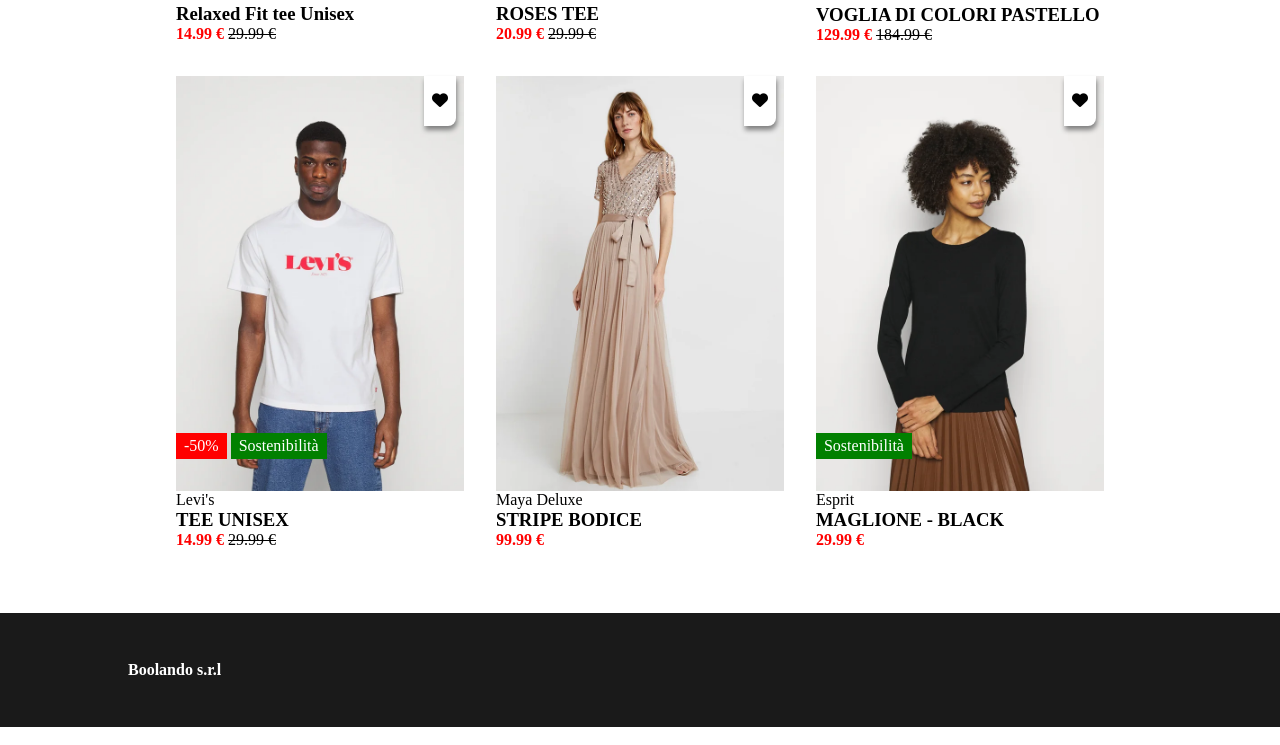
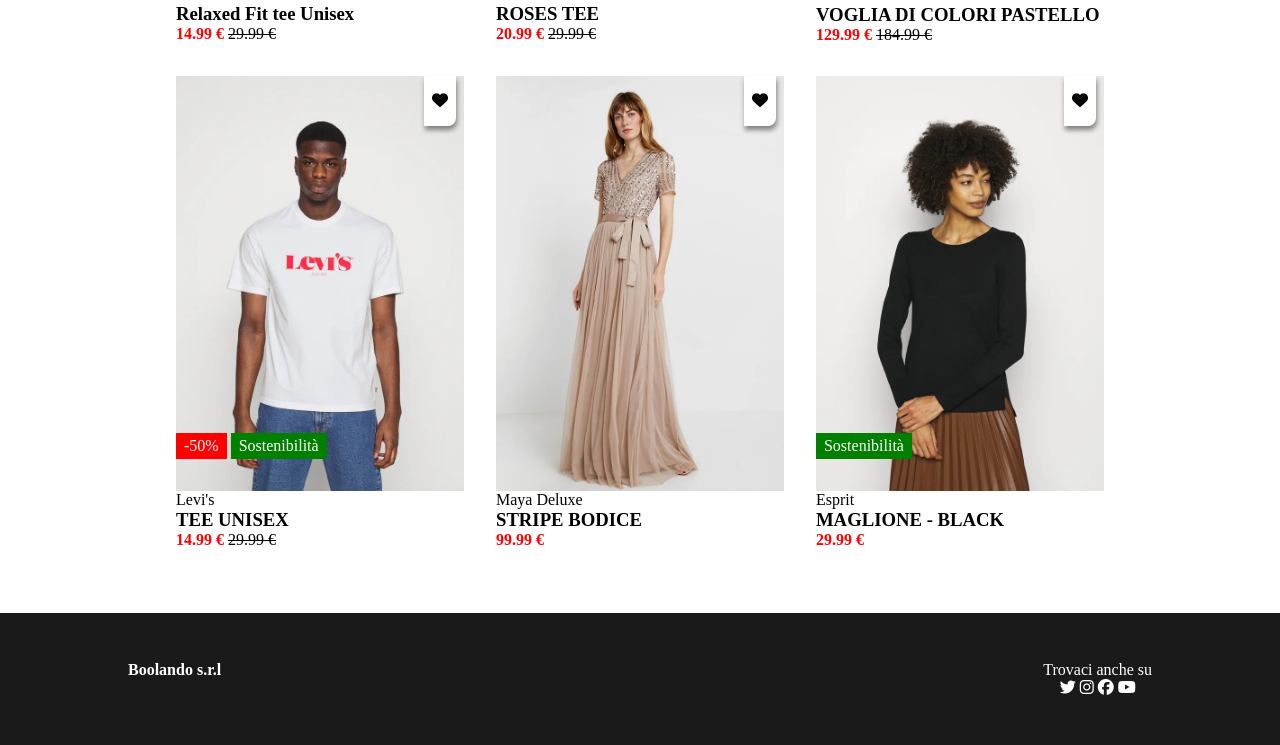
Before and after one commit to Lorenzoo28/html-css-boolando, a plain HTML site: page index.html in a window 1280 px wide. Shown: the part 573-1318 px from the top of the page. Drawn offline with Linux system fonts and the light colour scheme.

Commit message:
Footer finished

```diff
--- a/index.html
+++ b/index.html
@@ -201,7 +201,13 @@
                 </div>
             </div>
             <div class="right">
-
+                <span>Trovaci anche su</span>
+                <div class="social">
+                    <i class="fab fa-twitter" aria-hidden="true"></i>
+                    <i class="fab fa-instagram" aria-hidden="true"></i>
+                    <i class="fab fa-facebook" aria-hidden="true"></i>
+                    <i class="fab fa-youtube" aria-hidden="true"></i>
+                </div>
             </div>
         </div>
     </footer>
--- a/style.css
+++ b/style.css
@@ -199,3 +199,7 @@ footer{
         justify-content: space-between;
     }
 }
+
+.social{
+    text-align: center;
+}
```
